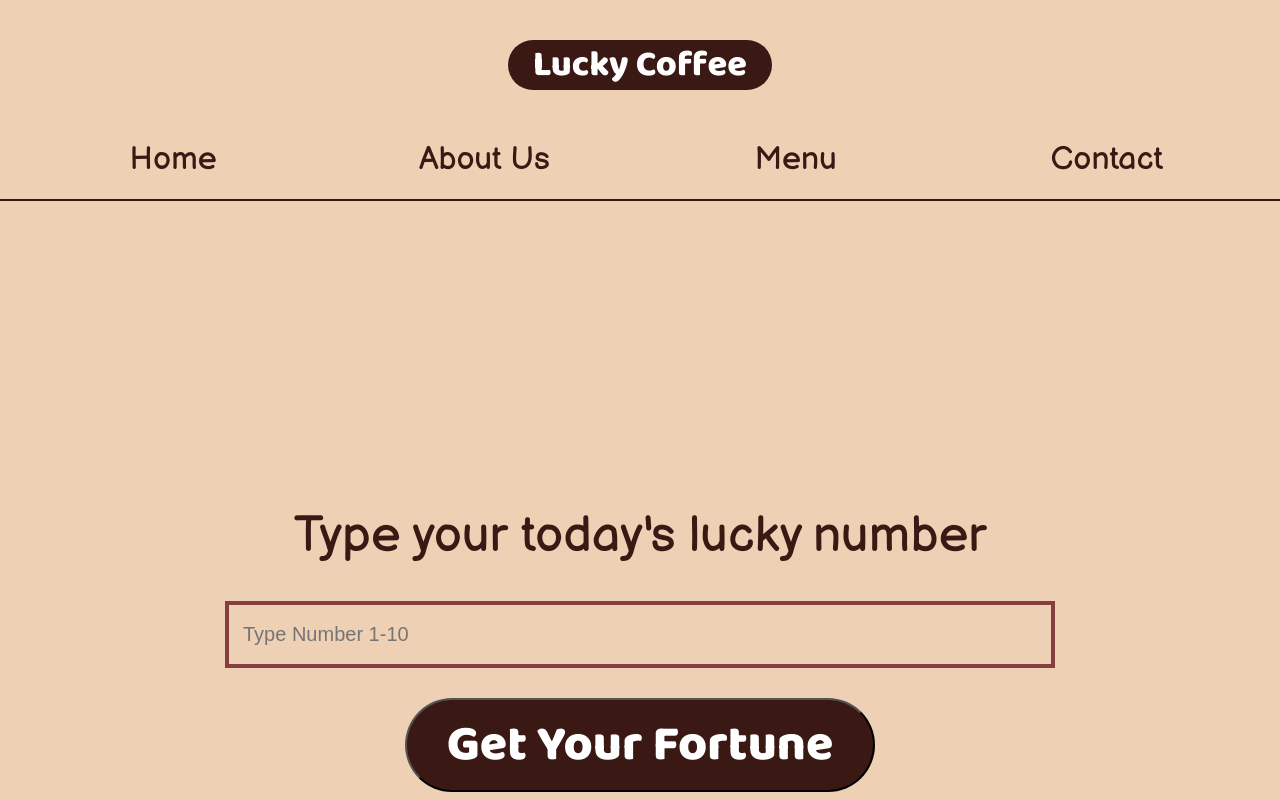
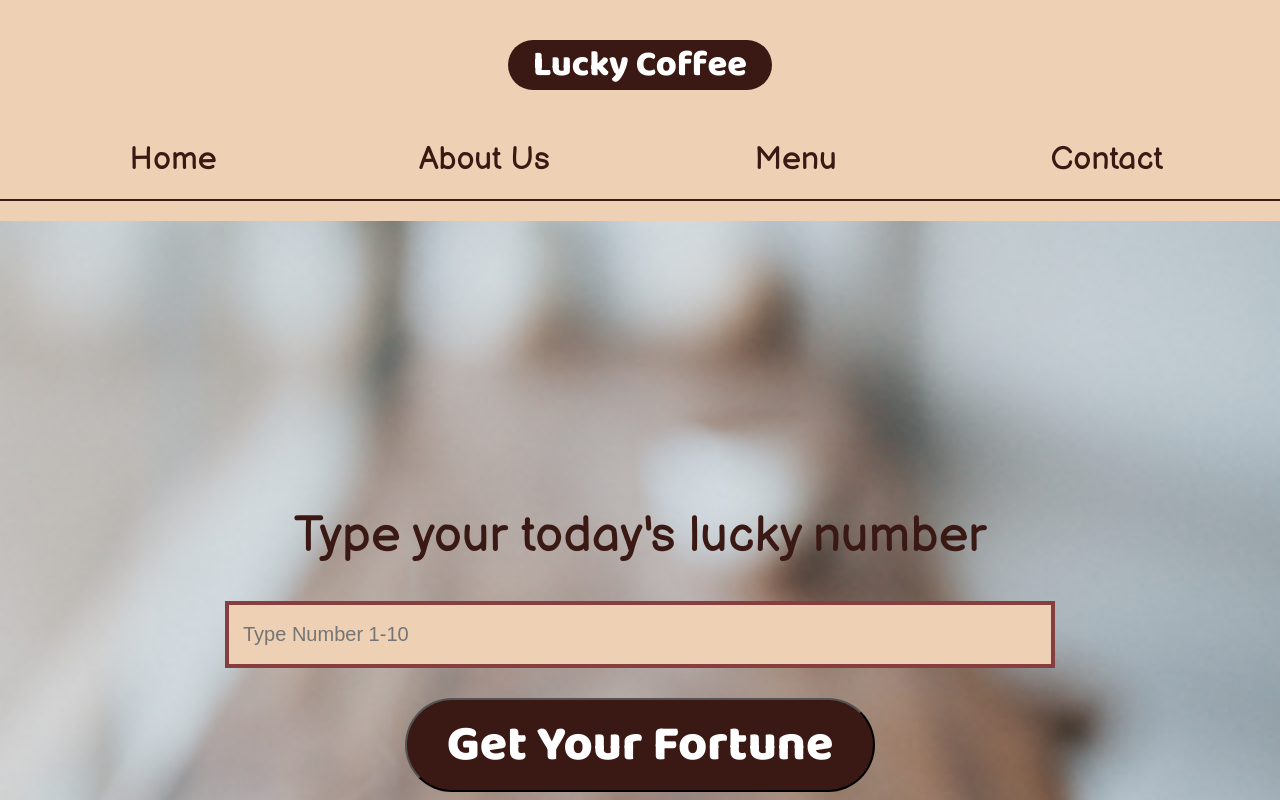
Before and after one commit to ProfessorKolodziej/final-project-fall-2022-lucky-coffee, a website: page src/question games.html in a window 1280 px wide. Shown: the top 800 px of the page. Drawn offline with Linux system fonts and the light colour scheme.

Commit message:
Update question game.css

```diff
--- a/src/css/question game.css
+++ b/src/css/question game.css
@@ -61,7 +61,7 @@ a {
 
 .game {
 	/* Get the instruction from Chatgpt by asking how to set the img as background img */
-	background-image: url('images/game-background.png');
+	background-image: url('../images/game-background.png');
 	background-size: cover;
 	background-repeat: no-repeat;
 	background-position: center;
```
